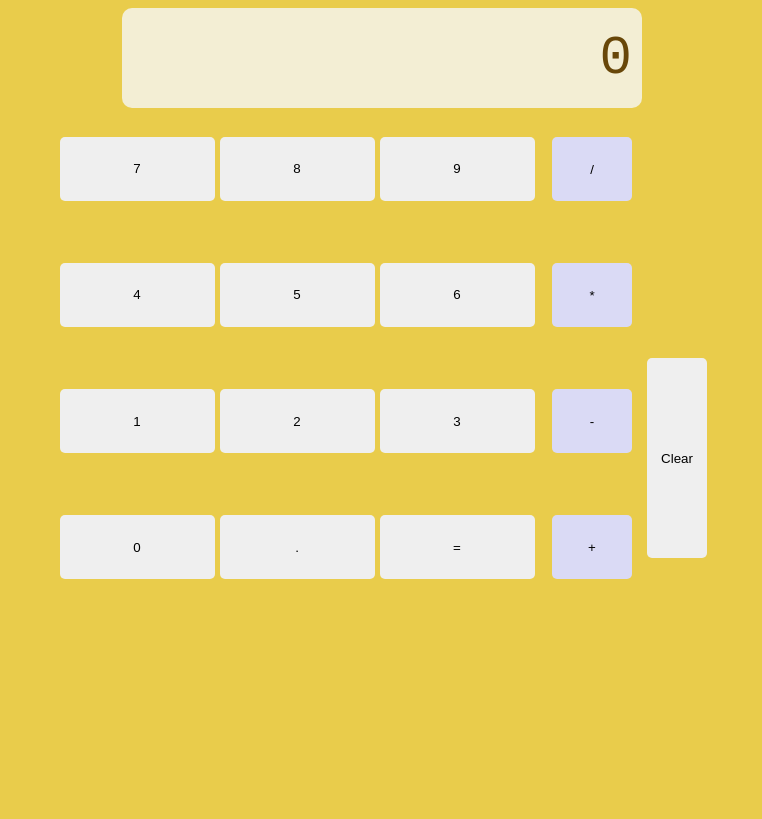
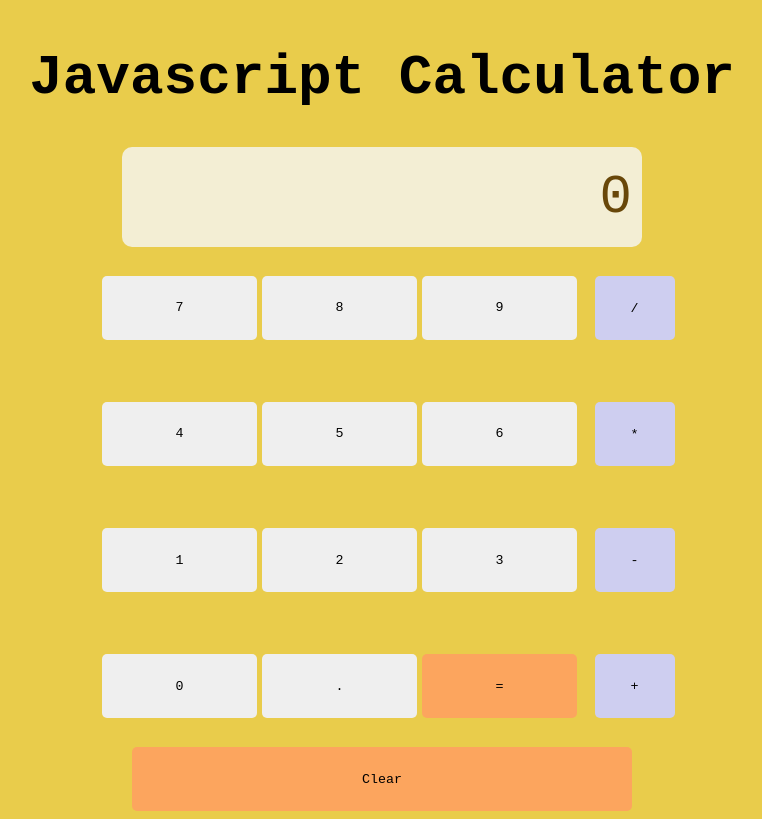
Before and after one commit to Burgess997/Javascript-Calculator, a plain HTML site: page index.html in a window 1280 px wide. Shown: the whole page, without its empty margins (258-1020 px from the left). Drawn offline with Linux system fonts and the light colour scheme.

Commit message:
Add Header

```diff
--- a/calc.js
+++ b/calc.js
@@ -32,7 +32,7 @@ function HandleInput(button) {
         clear
     }
 
-  if (button == "=" && currentOp != null) {
+  if (button == "eq" && currentOp != null) {
     currentNum = operate(prevNum, currentNum, currentOp);
     currentOp = (prevNum, currentNum) => {
       return currentNum;
--- a/index.html
+++ b/index.html
@@ -9,6 +9,10 @@
 </head>
 <body>
 
+    <div class="header-container">
+        <h1>Javascript Calculator</h1>
+    </div>
+
     <div class="display-container">
         <p id="number-display">0</p>
     </div>
@@ -19,7 +23,7 @@
         <div class="number-container">
             <button id="0">0</button>
             <button id=".">.</button>
-            <button id="=">=</button>
+            <button id="eq">=</button>
             <button id="1">1</button>
             <button id="2">2</button>
             <button id="3">3</button>
@@ -37,10 +41,10 @@
             <button id="-">-</button>
             <button id="+">+</button>
         </div>
+    </div>
 
         <div class="clear-container">
             <button id="clear">Clear</button>
-        </div>
 
     </div>
     <script src="calc.js"></script>
--- a/style.css
+++ b/style.css
@@ -4,7 +4,12 @@ body {
   justify-content: center;
   align-items: center;
   flex-direction: column;
-    font-family: 'Courier New', Courier, monospace;
+  font-family: "Courier New", Courier, monospace;
+}
+
+.header-container {
+    font-size: 28px;
+    text-align: center;
 }
 
 .button-container {
@@ -13,9 +18,10 @@ body {
   justify-content: space-between;
   align-items: center;
   gap: 5px;
+
 }
 
-.display-container{
+.display-container {
   background-color: rgb(243, 238, 212);
   height: 80px;
   width: 500px;
@@ -29,7 +35,7 @@ body {
   color: rgb(104, 71, 9);
 }
 
-.number-container{
+.number-container {
   display: flex;
   justify-content: center;
   align-items: center;
@@ -51,28 +57,37 @@ body {
 .operator-container button {
   width: 80px;
   height: 64px;
-    background-color: rgb(218, 218, 245);
+  background-color: rgb(206, 206, 240);
 }
 
-.number-container button{
+.number-container button {
   width: 31%;
   height: 64px;
 }
 
-.number-container button, .operator-container button, .clear-container button {
+#clear {
+  background-color: rgb(252, 165, 94);
+}
+
+#eq {
+  background-color: rgb(252, 165, 94);
+}
+
+.number-container button,
+.operator-container button,
+.clear-container button {
   border-style: none;
   border-radius: 5px;
+  font-family: "Courier New", Courier, monospace;
+
 }
 
 .clear-container button {
-    height: 200px;
-    width: 60px;
-
+  height: 64px;
+  width: 500px;
 }
 .clear-container {
   display: flex;
-    margin: 10px;
-    height: 400px;
   flex-direction: column;
   align-items: center;
   justify-content: flex-end;
```
Lines whose indentation alone changed are shown as unchanged.
